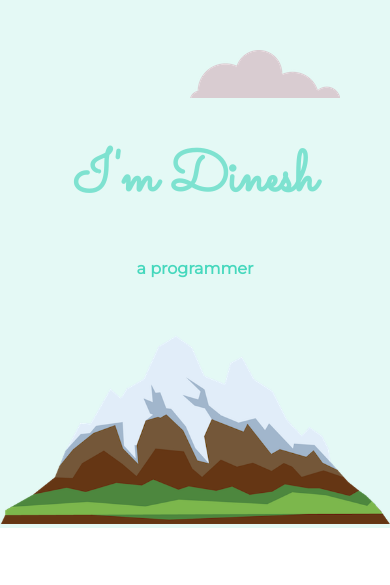
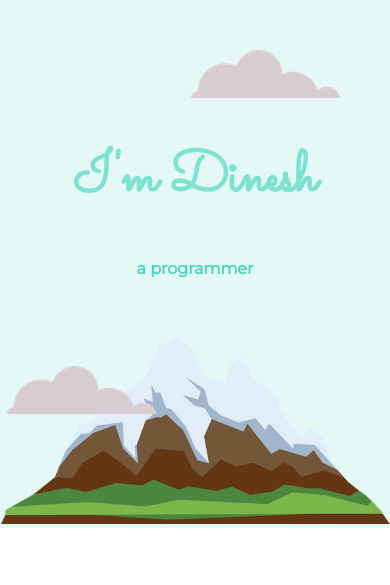
Before and after one commit to dineshchandrasekaren/personal-website, a plain HTML site: page index.html in a window 390 px wide. Shown: the top 585 px of the page. Drawn offline with Linux system fonts and the light colour scheme; grey boxes are pictures that could not be loaded.

Commit message:
Update style.css

```diff
--- a/CSS/style.css
+++ b/CSS/style.css
@@ -241,8 +241,8 @@ table {
 }
 
   .bottom-cloud {
-    left: 6px;
-    bottom: -39px;
+       left: 6px;
+    bottom: 430px;
   }
   table {
     position: relative;
```
